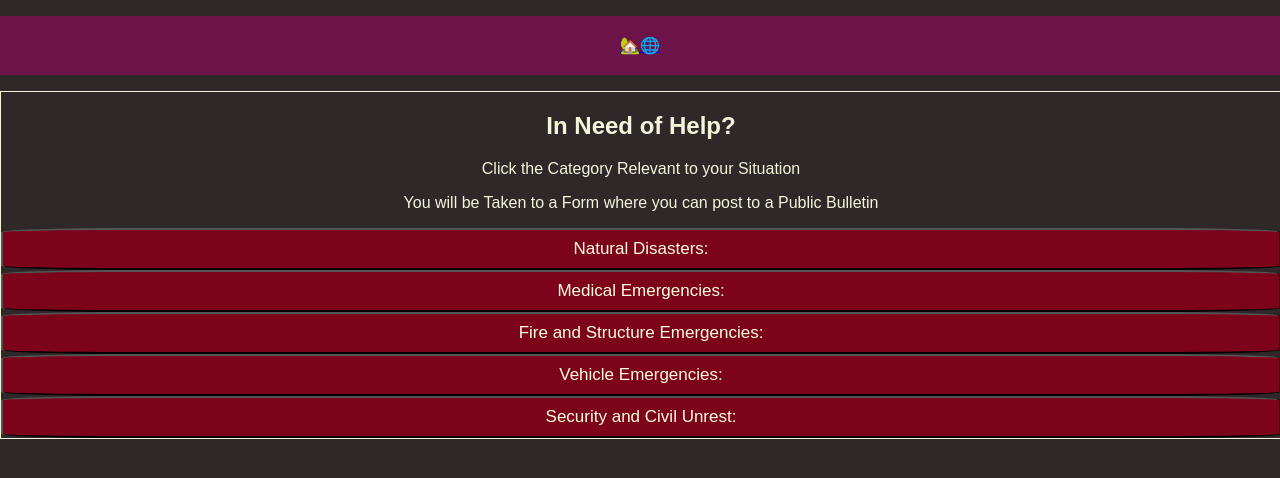
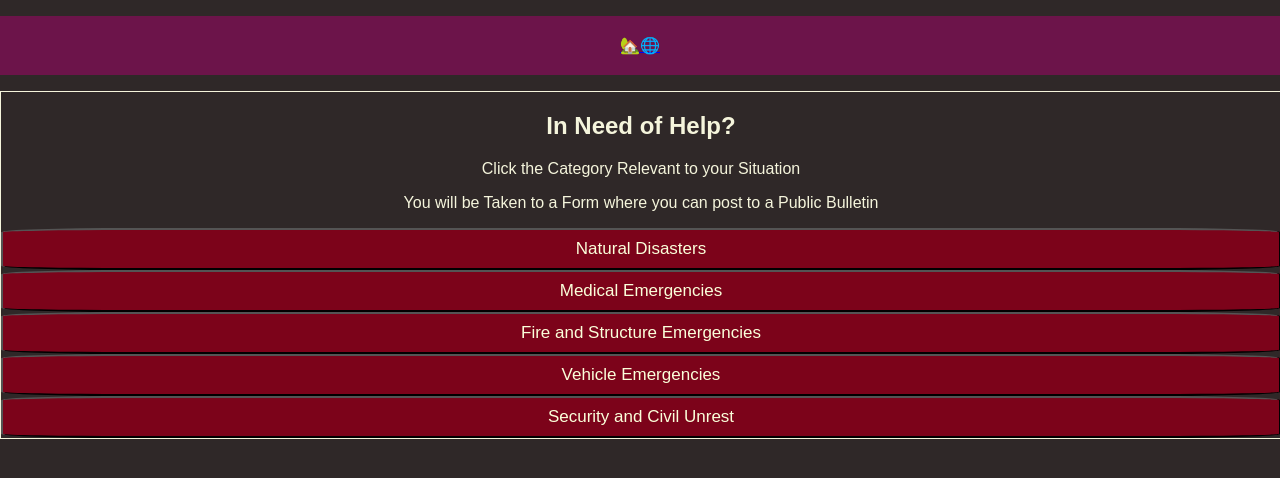
Before and after one commit to SharukhGV/emergency-response-frontend, a React (Vite) app: page / in a window 1280 px wide. Shown: the top 478 px of the page. Built offline with nearby package versions, Linux system fonts and the light colour scheme.

Commit message:
posts warning message

```diff
--- a/src/pages/Home.jsx
+++ b/src/pages/Home.jsx
@@ -18,23 +18,23 @@ export default function Home({setEmergencyType}){
 <p>Click the Category Relevant to your Situation</p>
 <p>You will be Taken to a Form where you can post to a Public Bulletin</p>
         <button id='natural1' value="Natural Disasters" onClick={emergencySETTER}>
-          Natural Disasters:
+          Natural Disasters
         </button>
         <div></div>
         <button id='natural2' value="Medical Emergencies" onClick={emergencySETTER}>
-          Medical Emergencies:
+          Medical Emergencies
         </button>
         <div></div>
         <button id='natural3' value="Fire and Structure Emergencies" onClick={emergencySETTER}>
-          Fire and Structure Emergencies:
+          Fire and Structure Emergencies
         </button>
         <div></div>
         <button id='natural4' value="Vehicle Emergencies" onClick={emergencySETTER}>
-          Vehicle Emergencies:
+          Vehicle Emergencies
         </button>
         <div></div>
         <button id='natural5' value="Security and Civil Unrest" onClick={emergencySETTER}>
-          Security and Civil Unrest:
+          Security and Civil Unrest
         </button>
 
       </div>
--- a/src/pages/NewForm.jsx
+++ b/src/pages/NewForm.jsx
@@ -62,6 +62,7 @@ function NewForm({ emergencyType }) {
     <div className="edit">
       <h2>Caution:</h2>
       <h4>Posting Will Be Public to Everyone</h4>
+      <h5>Posts Cannot be Deleted</h5>
       <form onSubmit={handleSubmit}>
 
       {/* <input type="hidden" id="user_id" name="user_id" value={userShow2}></input> */}
```
